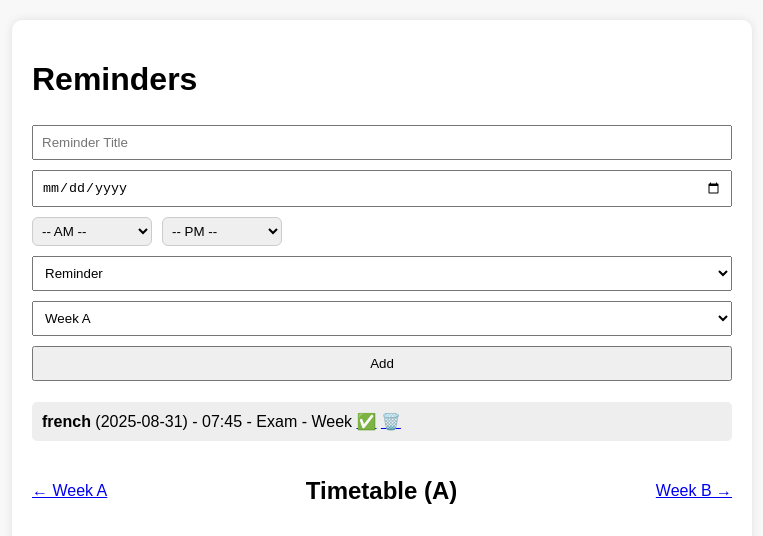
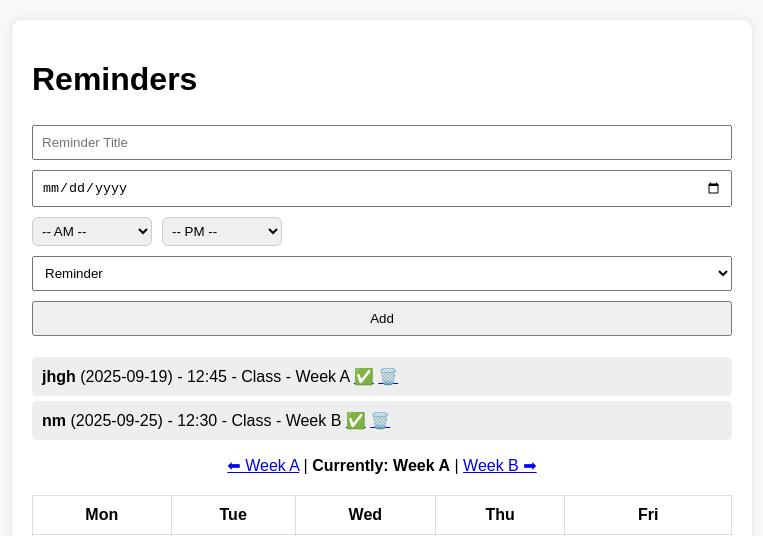
Before and after one commit to sopl3024/DigiProject, a Flask app: page /?week=A in a window 1280 px wide. Shown: the top 536 px of the page, without its empty margins (258-1021 px from the left). Run offline with Flask 3, Linux system fonts and the light colour scheme; data comes from the database, SQL or seed files in the repository.

Commit message:
fixed week organizer

```diff
--- a/app.py
+++ b/app.py
@@ -29,18 +29,21 @@ def init_db():
 
 @app.route('/')
 def index():
-    selected_week = request.args.get('week', 'A')
+    # Default week is current one
+    week_num = datetime.now().isocalendar()[1]
+    current_week = 'A' if week_num % 2 == 0 else 'B'
+
+    # If user clicked arrow, override with ?week=A or ?week=B
+    selected_week = request.args.get('week', current_week)
+
     with sqlite3.connect('data.db') as conn:
         c = conn.cursor()
-
-        # Sort all reminders by combined datetime
         c.execute("""
             SELECT * FROM reminders
             ORDER BY datetime(due_date || ' ' || due_time) ASC
         """)
         reminders = c.fetchall()
 
-        # Sort only "Class" category reminders for timetable by combined datetime
         c.execute("""
             SELECT title, due_date, due_time
             FROM reminders
@@ -58,7 +61,13 @@ def add():
     time_am = request.form['due_time_am']
     time_pm = request.form['due_time_pm']
     category = request.form['category']
-    week = request.form.get('week', 'A')
+
+    # Pick week based on the due_date instead of "now"
+    try:
+        week_num = datetime.strptime(due_date, "%Y-%m-%d").isocalendar()[1]
+        week = 'A' if week_num % 2 == 0 else 'B'
+    except:
+        week = 'A'  # fallback if date parse fails
 
     due_time = time_am if time_am else time_pm
 
--- a/templates/index.html
+++ b/templates/index.html
@@ -36,10 +36,6 @@
                 <option value="Exam">Exam</option>
                 <option value="Class">Class</option>
             </select>
-            <select name="week">
-                <option value="A">Week A</option>
-                <option value="B">Week B</option>
-            </select>
             <button type="submit">Add</button>
         </form>
 
@@ -57,10 +53,11 @@
             {% endfor %}
         </ul>
 
-        <div style="display: flex; align-items: center; justify-content: space-between;">
-            <a href="/?week=A">&#8592; Week A</a>
-            <h2>Timetable ({{ selected_week }})</h2>
-            <a href="/?week=B">Week B &#8594;</a>
+                <!-- Week Switcher -->
+        <div style="text-align:center; margin: 10px 0;">
+            <a href="/?week=A">⬅ Week A</a> |
+            <strong>Currently: Week {{ selected_week }}</strong> |
+            <a href="/?week=B">Week B ➡</a>
         </div>
 
         <table>
```
Also changed, not shown: data.db.
